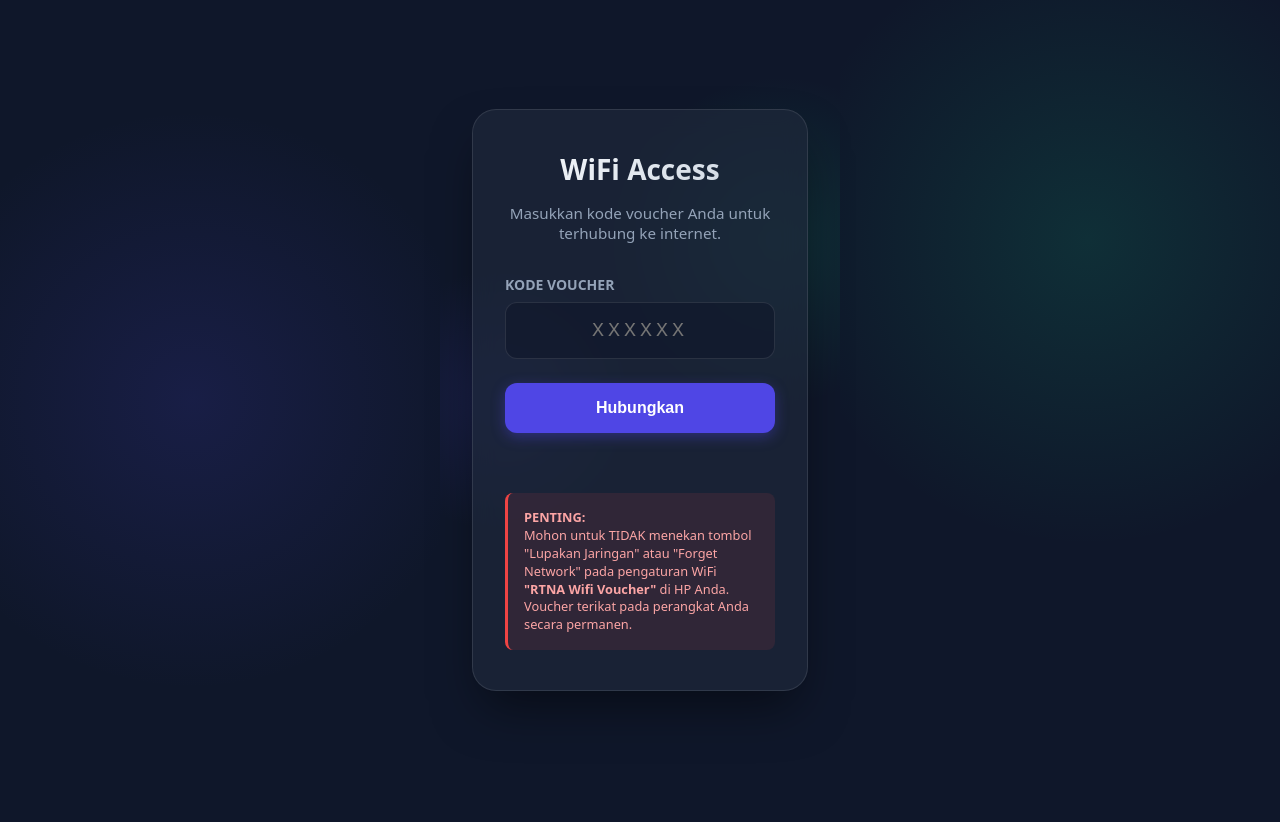
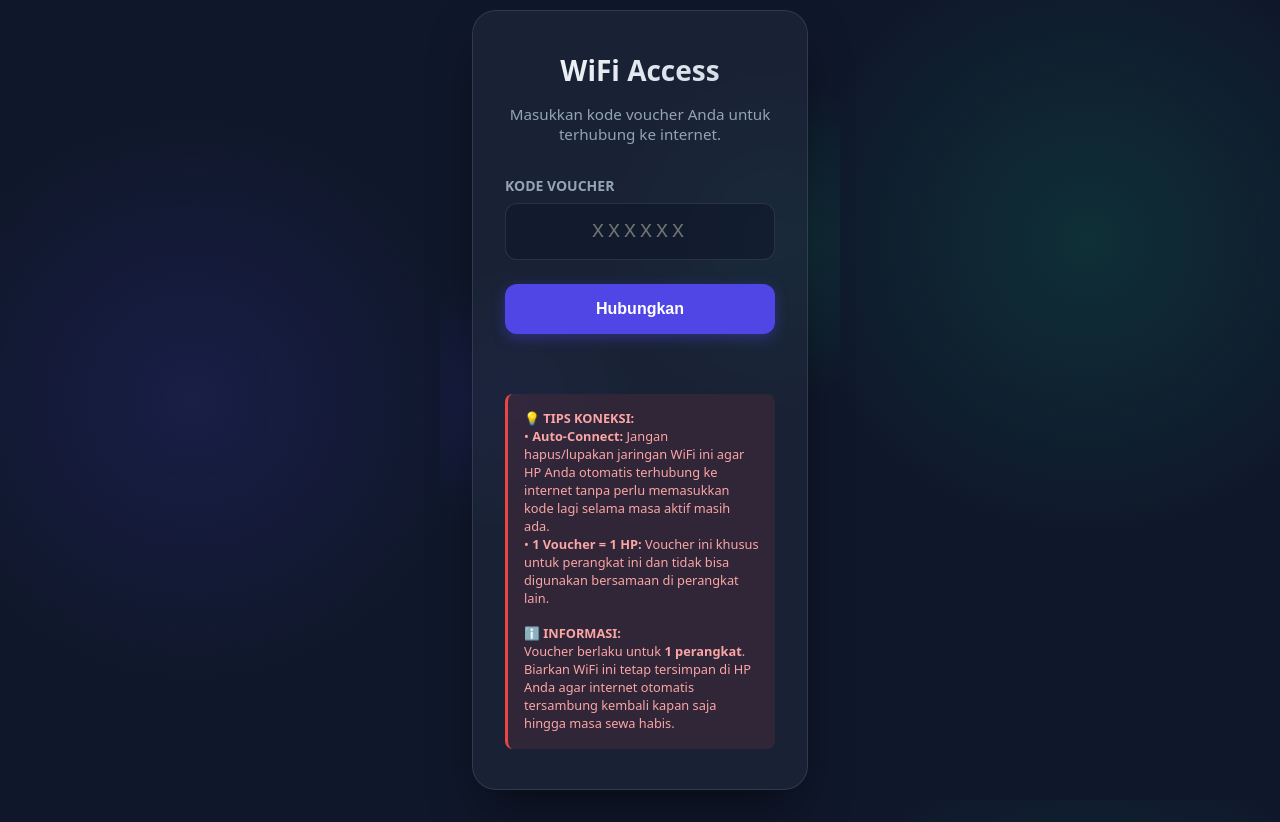
Before and after one commit to JuraganMuda/rockpis-wifivoucher, a website: page public/index.html in a window 1280 px wide. Before the commit the page ends 800 px from the top, so only its background shows below. Drawn offline with Linux system fonts and the light colour scheme.

Commit message:
docs(portal): update connection tips and user information in captive portal

```diff
--- a/public/index.html
+++ b/public/index.html
@@ -3,7 +3,7 @@
 <head>
     <meta charset="UTF-8">
     <meta name="viewport" content="width=device-width, initial-scale=1.0">
-    <title>WiFi Hotspot Login</title>
+    <title>RTNA WiFi Voucher Login</title>
     <style>
         :root {
             --primary: #4F46E5;
@@ -198,9 +198,13 @@
             <div id="statusMessage" class="message"></div>
 
             <div class="warning-box">
-                <strong>PENTING:</strong><br>
-                Mohon untuk TIDAK menekan tombol "Lupakan Jaringan" atau "Forget Network" pada pengaturan WiFi <b>"RTNA Wifi Voucher"</b> di HP Anda. Voucher terikat pada perangkat Anda secara permanen.
+                <strong>💡 TIPS KONEKSI:</strong><br>
+                • <b>Auto-Connect:</b> Jangan hapus/lupakan jaringan WiFi ini agar HP Anda otomatis terhubung ke internet tanpa perlu memasukkan kode lagi selama masa aktif masih ada.<br>
+                • <b>1 Voucher = 1 HP:</b> Voucher ini khusus untuk perangkat ini dan tidak bisa digunakan bersamaan di perangkat lain.<br><br>
+                <strong>ℹ️ INFORMASI:</strong><br>
+                Voucher berlaku untuk <b>1 perangkat</b>. Biarkan WiFi ini tetap tersimpan di HP Anda agar internet otomatis tersambung kembali kapan saja hingga masa sewa habis.
             </div>
+
         </div>
     </div>
 
@@ -297,7 +301,7 @@
                 const result = await response.json();
 
                 if (response.ok && result.success) {
-                    statusMessage.textContent = 'Berhasil! Mengalihkan...';
+                    statusMessage.textContent = 'Berhasil! Mohon Tunggu Sebentar, Sampai Sukses Mengalihkan Anda ke Halaman Baru.';
                     statusMessage.className = 'message success';
 
                     setTimeout(() => {
```
